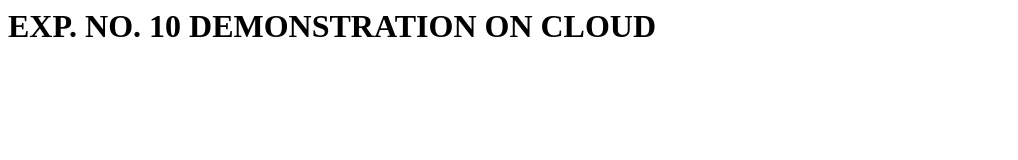
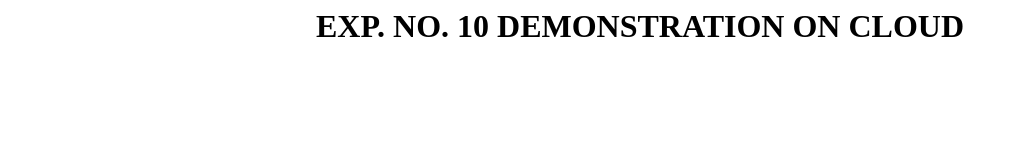
Before and after one commit to sveridevops/a2exp10, a plain HTML site: page index.html in a window 1280 px wide. Shown: the whole page, without its empty margins (0-1018 px from the left). Drawn offline with Linux system fonts and the light colour scheme.

Commit message:
updated index

```diff
--- a/index.html
+++ b/index.html
@@ -2,7 +2,7 @@
 
 <BODY>
 
-<H1>EXP. NO. 10 DEMONSTRATION ON CLOUD</H1>
+<center><H1>EXP. NO. 10 DEMONSTRATION ON CLOUD</H1></center>
 
 </BODY>
 
```
